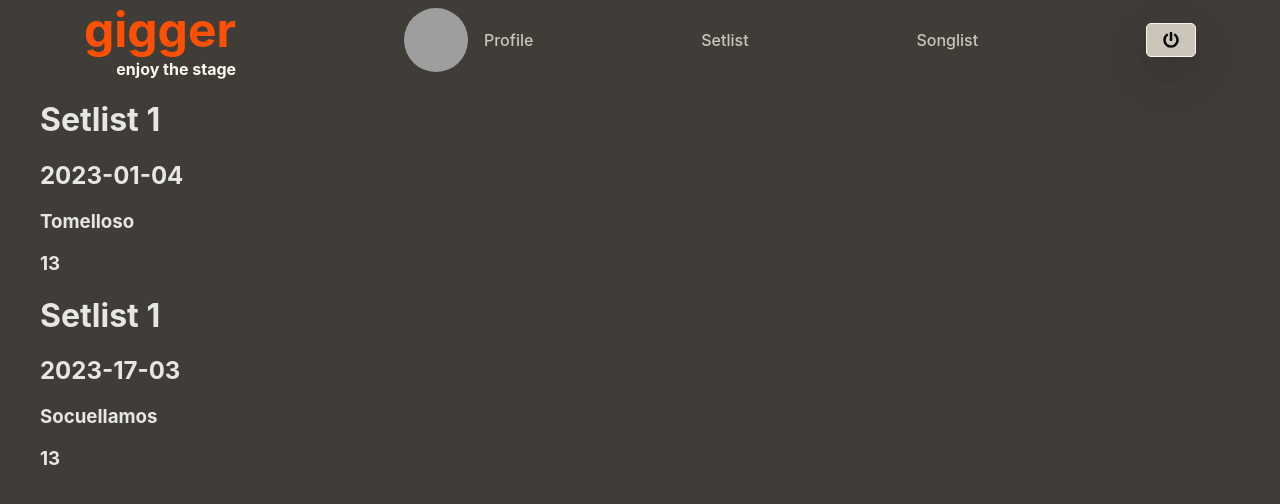
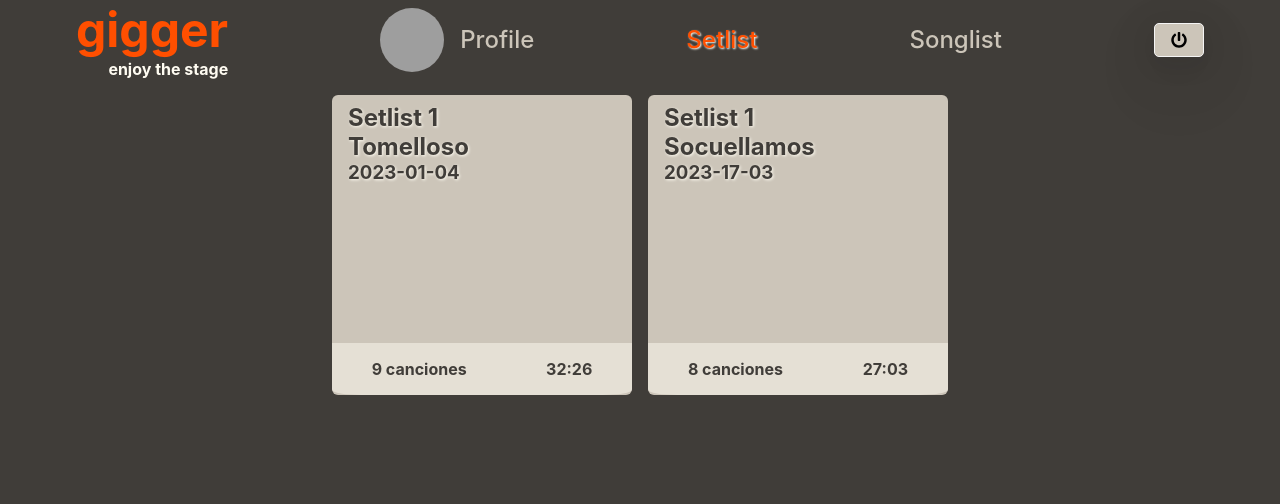
Before and after one commit to monsieurRobus/gigger-alpha-neoland, a React (Vite) app in the folder gigger-app/: page /dashboard/setlist in a window 1280 px wide. Shown: the top 504 px of the page. Built offline with nearby package versions, Linux system fonts and the light colour scheme; data requests are answered from the project's data file; sample sign-in values are in the browser's storage; grey boxes are pictures that could not be loaded.

Commit message:
Setlist and songs styles

```diff
--- a/gigger-app/index.html
+++ b/gigger-app/index.html
@@ -2,7 +2,7 @@
 <html lang="en">
   <head>
     <meta charset="UTF-8" />
-    <link rel="icon" type="image/svg+xml" href="/vite.svg" />
+    <link rel="icon" type="image/png" href="/gigger.png" />
     <meta name="viewport" content="width=device-width, initial-scale=1.0" />
     <title>Gigger</title>
   </head>
--- a/gigger-app/src/components/NavDashboard/NavDashboard.jsx
+++ b/gigger-app/src/components/NavDashboard/NavDashboard.jsx
@@ -1,6 +1,6 @@
 import React, { useEffect, useState } from 'react'
 
-import { Link } from 'react-router-dom'
+import { NavLink } from 'react-router-dom'
 import StyledButton from '../../ui/StyledButton/StyledButton'
 import { FaPowerOff } from 'react-icons/fa'
 import { useAuth } from '../../context/UserContextProvider'
@@ -28,12 +28,12 @@ const NavDashboard = () => {
 
                 { userAvatar    ?   <img src={userAvatar} alt={user}/>   :   null  }
 
-                <Link to="/dashboard/profile">Profile</Link>
+                <NavLink to="/dashboard/profile">Profile</NavLink>
 
             </NavElement>
 
-            <Link to="/dashboard/setlist">Setlist</Link>
-            <Link to="/dashboard/songs">Songlist</Link>
+            <NavLink to="/dashboard/setlist">Setlist</NavLink>
+            <NavLink to="/dashboard/songs">Songlist</NavLink>
 
             <StyledButton onClick={logout} logout><FaPowerOff /></StyledButton>
         </Wrapper>
@@ -47,7 +47,13 @@ const Wrapper = styled.nav`
     flex-wrap:wrap;
     align-items:center;
     justify-content:space-around;
+    font-size:1.5rem;
+    transition: all 0.4s ease-in-out;
+    .active {
+        color:var(--color-primary);
+        text-shadow: 1px 1px 2px var(--color-light);
 
+    }
 
 `
 
@@ -66,6 +72,8 @@ const NavElement = styled.div`
         border-radius:50%;
     }
 
+
+
 `
 
 export default NavDashboard
--- a/gigger-app/src/components/ProtectedLayout/ProtectedLayout.jsx
+++ b/gigger-app/src/components/ProtectedLayout/ProtectedLayout.jsx
@@ -5,6 +5,7 @@ import useRequest from '../../hooks/useRequest'
 import { songsUrl, setlistsUrl, usersUrl } from '../../services/songs'
 import StyledButton from '../../ui/StyledButton/StyledButton'
 import NavDashboard from '../NavDashboard/NavDashboard'
+import ProfilePage from '../../pages/ProfilePage/ProfilePage'
 
 const ProtectedLayout = () => {
 
--- a/gigger-app/src/components/SetlistComponent/SetlistComponent.jsx
+++ b/gigger-app/src/components/SetlistComponent/SetlistComponent.jsx
@@ -1,14 +1,112 @@
 import React from 'react'
+import styled from 'styled-components'
+import StyledButton from '../../ui/StyledButton/StyledButton'
 
-const SetlistComponent = ({setlist}) => {
+const SetlistComponent = ({setlist,songs}) => {
+
+    const setListName = setlist.name
+    const setListDate = setlist.date
+    const setListLocation = setlist.location
+    const setListNumberSongs = setlist.selection.length
+
+    const time = (duration) => {
+        const minutes = Math.floor(duration/60)
+        const seconds = duration-60*Math.floor(duration/60)
+        return `${minutes}:${seconds<10 ? '0':''}${seconds}`
+      }
+
+    const getSetlistTotalTime = () => {
+        let totalTime = 0
+        setlist.selection.forEach(song => {
+            console.log(song)
+            totalTime += songs.find(songData => songData.id === song).duration
+
+        })
+
+        totalTime = time(totalTime)
+
+        return totalTime
+    }
+
     return (
-        <figure>
-            <h1>{setlist.name}</h1>
-            <h2>{setlist.date}</h2>
-            <h3>{setlist.location}</h3>
-            <h3>{setlist.selection.length}</h3>
-        </figure>
+        <StyledSetlistComponent>
+            <header>
+                <div>
+                    <h1>{setListName}</h1>
+                    <h2>{setListLocation}</h2>
+                    <h3>{setListDate}</h3>
+                </div>
+                {/* <StyledButton id={setlist.id} onClick={onFavClick} className='position' data-fav={datafav} like>{datafav?'💓':'🖤'}</StyledButton> */}
+            </header>
+
+                <footer>
+
+                    <div>
+                        <p>{setListNumberSongs} canciones</p>
+                    </div>
+                    <div>
+                        <p>{getSetlistTotalTime()}</p>
+                    </div>
+
+                </footer>
+        </StyledSetlistComponent>
     )
 }
 
+const StyledSetlistComponent = styled.article`
+width:90vw;
+max-width: 300px;
+height: 300px;
+background-color: var(--color-medium);
+border-radius: 2%;
+position:relative;
+    header {
+
+        display: flex;
+        justify-content: space-between;
+        align-items: center;
+        padding: 0.5rem 1rem;
+
+        h1,h2,h3,h4,h5,h6 {
+            margin: 0;
+            color: var(--color-dark);
+            text-shadow: 1px 1px 3px var(--color-light);
+        }
+    }
+
+    footer {
+
+        border-bottom-left-radius: 10%;
+        border-bottom-right-radius: 10%;
+        background-color: var(--color-light-translucent);
+        position:absolute;
+        display:flex;
+        width:100%;
+        justify-content: space-around;
+        align-items: center;
+        bottom:0;
+
+        h4 {
+        font-size:0.6vw;
+        text-transform:capitalize;
+        color: var(--color-dark);
+        }
+
+        h3 {
+        font-size:0.8vw;
+        }
+
+        h3,h4 {
+        text-shadow: 1px 1px 3px var(--color-dark);
+        }
+
+        p {
+        font-weight: bold;
+        color:var(--color-dark);
+        }
+
+    }
+
+`
+
 export default SetlistComponent
--- a/gigger-app/src/components/molecules/SongComponent/SongComponent.jsx
+++ b/gigger-app/src/components/molecules/SongComponent/SongComponent.jsx
@@ -2,12 +2,19 @@ import React, { useState,  } from 'react'
 import styled from 'styled-components'
 import { getImageHeader } from '../../../services/songs'
 import StyledButton from '../../../ui/StyledButton/StyledButton'
+import placeholder from '/gigger-placeholder.png'
+
 const SongComponent = ({onFavClick,datafav,songData}) => {
-  // console.log(songData.name)
+  const bandName = songData.band
   const songName = songData.name
-  const duration = 322
 
-  const [imgUrl,setImgUrl] = useState(()=>(null))
+  const time = (duration) => {
+    const minutes = Math.floor(duration/60)
+    const seconds = duration-60*Math.floor(duration/60)
+    return `${minutes}:${seconds<10 ? '0':''}${seconds}`
+  }
+
+  const [imgUrl,setImgUrl] = useState(null)
 
 
   return (
@@ -15,10 +22,16 @@ const SongComponent = ({onFavClick,datafav,songData}) => {
       <header>
         <StyledButton id={songData.id} onClick={onFavClick} className='position' data-fav={datafav} like>{datafav?'💓':'🖤'}</StyledButton>
       </header>
-      <img src={imgUrl} />
+      <img src={imgUrl || placeholder} />
       <footer>
-        <h4>{songName}</h4>
-        <p>{Math.floor(duration/60)}:{duration-60*Math.floor(duration/60)}</p>
+        <div>
+          <h3>{bandName}</h3>
+          <h4>{songName}</h4>
+        </div>
+        <div>
+        <p>{time(songData.duration)}</p>
+        </div>
+
       </footer>
     </StyledSongComponent>
   )
@@ -28,32 +41,67 @@ const StyledSongComponent = styled.article`
 
   width:90vw;
   max-width: 300px;
+  height: 300px;
   background: var(--color-medium);
   border-radius: 2%;
+  position:relative;
+  box-shadow: rgba(17, 17, 26, 0.5) 0px 8px 24px, rgba(17, 17, 26, 0.5) 0px 16px 56px, rgba(17, 17, 26, 0.5) 0px 24px 80px;
+  display: flex;
+  flex-direction: column;
+  justify-content: center;
+  align-items: center;
+
+
   img {
+    z-index: 1;
+    opacity: 0.8;
     width: 100%;
+    max-width: 300px;
     border-top-left-radius: 2%;
     border-top-right-radius: 2%;
   }
+
+  button {
+    z-index: 999;
+  }
+
   header {
     position:relative;
     width:100%;
-
     display:flex;
     flex-direction: row;
 
   }
 
   footer {
+    z-index:999;
+    background-color: var(--color-light-translucent);
+    position:absolute;
     display:flex;
-    justify-content: space-between;
+    width:100%;
+    justify-content: space-around;
     align-items: center;
-    padding:0 2rem;
+    bottom:0;
 
     h4 {
-    text-transform:capitalize;
-    color: var(--color-dark);
+      font-size:0.6vw;
+      text-transform:capitalize;
+      color: var(--color-dark);
     }
+
+    h3 {
+      font-size:0.8vw;
+    }
+
+    h3,h4 {
+      text-shadow: 1px 1px 3px var(--color-dark);
+    }
+
+    p {
+    font-weight: bold;
+    color:var(--color-dark);
+    }
+
   }
 
   .position {
@@ -62,13 +110,19 @@ const StyledSongComponent = styled.article`
     right:0;
   }
 
+  transition: all 0.5s ease-in-out;
+  &:hover {
+
+    box-shadow: rgba(50, 50, 93, 0.25) 0px 30px 60px -12px inset, rgba(0, 0, 0, 0.3) 0px 18px 36px -18px inset;
+
+  }
+
   @media (max-width: 768px) {
 
     max-width:90%;
 
   }
 
-
 `
 
 export default SongComponent
--- a/gigger-app/src/index.css
+++ b/gigger-app/src/index.css
@@ -14,6 +14,7 @@
   --color-primary: #ff4f00;
   --color-secondary: #8B80F9;
   --color-light: #fffcf2;
+  --color-light-translucent: #fffcf280;
   --color-medium: #ccc5b9;
   --color-dark: #403d39;
   --color-darkest: #252422;
--- a/gigger-app/src/main.jsx
+++ b/gigger-app/src/main.jsx
@@ -1,6 +1,6 @@
 import React from 'react'
 import ReactDOM from 'react-dom/client'
-import { BrowserRouter, Navigate, Route, Routes } from 'react-router-dom'
+import { BrowserRouter, Route, Routes } from 'react-router-dom'
 import App from './App'
 import ProtectedLayout from './components/ProtectedLayout/ProtectedLayout'
 import {UserContextProvider} from './context/UserContextProvider'
@@ -11,6 +11,8 @@ import ProfilePage from './pages/ProfilePage/ProfilePage'
 import RegisterPage from './pages/RegisterPage/RegisterPage'
 import SetlistPage from './pages/SetlistPage/SetlistPage'
 import SongsPage from './pages/SongsPage/SongsPage'
+import TitleHeader from './components/atoms/TitleHeader/TitleHeader'
+import DashboardPage from './pages/DashboardPage/DashboardPage'
 
 
 
@@ -21,13 +23,14 @@ ReactDOM.createRoot(document.getElementById('root')).render(
       <Routes>
 
           <Route element={<App />} >
-            <Route path="/" index element={<LoginPage/>} />
+            <Route path="/" element={<LoginPage/>} />
             <Route path="/register" element={<RegisterPage/>} />
           </Route>
 
 
           <Route path="/dashboard" element={<ProtectedLayout />}>
-            <Route path="profile" element={<ProfilePage />} />
+            <Route path="" element={<DashboardPage/>} end/>
+            <Route  path="profile" element={<ProfilePage />} end/>
             <Route path="setlist" element={<SetlistPage />} />
             <Route path="songs" element={<SongsPage />} />
           </Route>
--- /dev/null
+++ b/gigger-app/src/pages/DashboardPage/DashboardPage.jsx
@@ -0,0 +1,23 @@
+import React from 'react'
+import GiggerTitle from '../../components/molecules/GiggerTitle/GiggerTitle'
+import styled from 'styled-components'
+
+const DashboardPage = () => {
+  return (
+    <StyledDashboardSection>
+        <h1>¡Bienvenidos a <em>Gigger</em>!</h1>
+    </StyledDashboardSection>
+  )
+}
+
+const StyledDashboardSection = styled.section`
+
+    width: 100%;
+    height: inherit;
+    display: flex;
+    flex-direction: column;
+    align-items: center;
+    justify-content: center;
+    `
+
+export default DashboardPage
--- a/gigger-app/src/pages/SetlistPage/SetlistPage.jsx
+++ b/gigger-app/src/pages/SetlistPage/SetlistPage.jsx
@@ -1,21 +1,33 @@
 import React, { useEffect, useState } from 'react'
 import { useOutletContext } from 'react-router-dom'
 import SetlistComponent from '../../components/SetlistComponent/SetlistComponent'
+import styled from 'styled-components'
+
 const SetlistPage = () => {
 
-  const {setlists} = useOutletContext()
+  const {songs,setlists} = useOutletContext()
 
   return (
-    <main>
+    <StyledSetlisPage>
 
     {setlists.map(setlist => (
 
-      <SetlistComponent key={setlist.id} setlist={setlist} />
+      <SetlistComponent key={setlist.id} setlist={setlist} songs={songs}/>
 
     ))}
 
-    </main>
+    </StyledSetlisPage>
   )
 }
 
+const StyledSetlisPage = styled.main`
+  display: flex;
+  flex-direction: row;
+  flex-wrap: wrap;
+  gap: 1rem;
+  justify-content: center;
+  padding: 1rem 0;
+`
+
+
 export default SetlistPage
```
Also changed, not shown: gigger-app/src/models/db.json (+10 -21 lines), gigger-app/src/pages/SongsPage/SongsPage.jsx (+15 -23 lines), gigger-app/public/gigger-placeholder.png (added), gigger-app/public/gigger.png (added).
